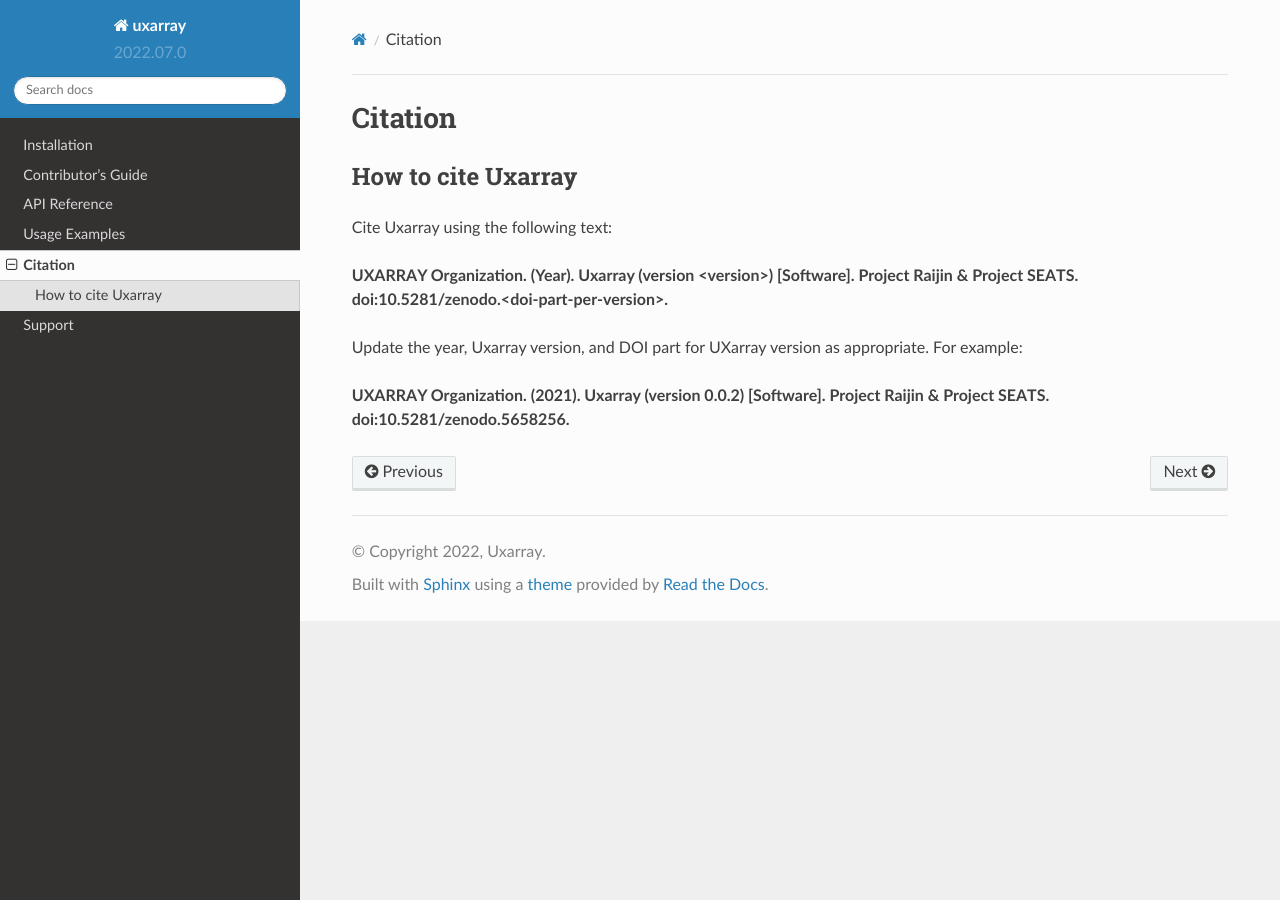
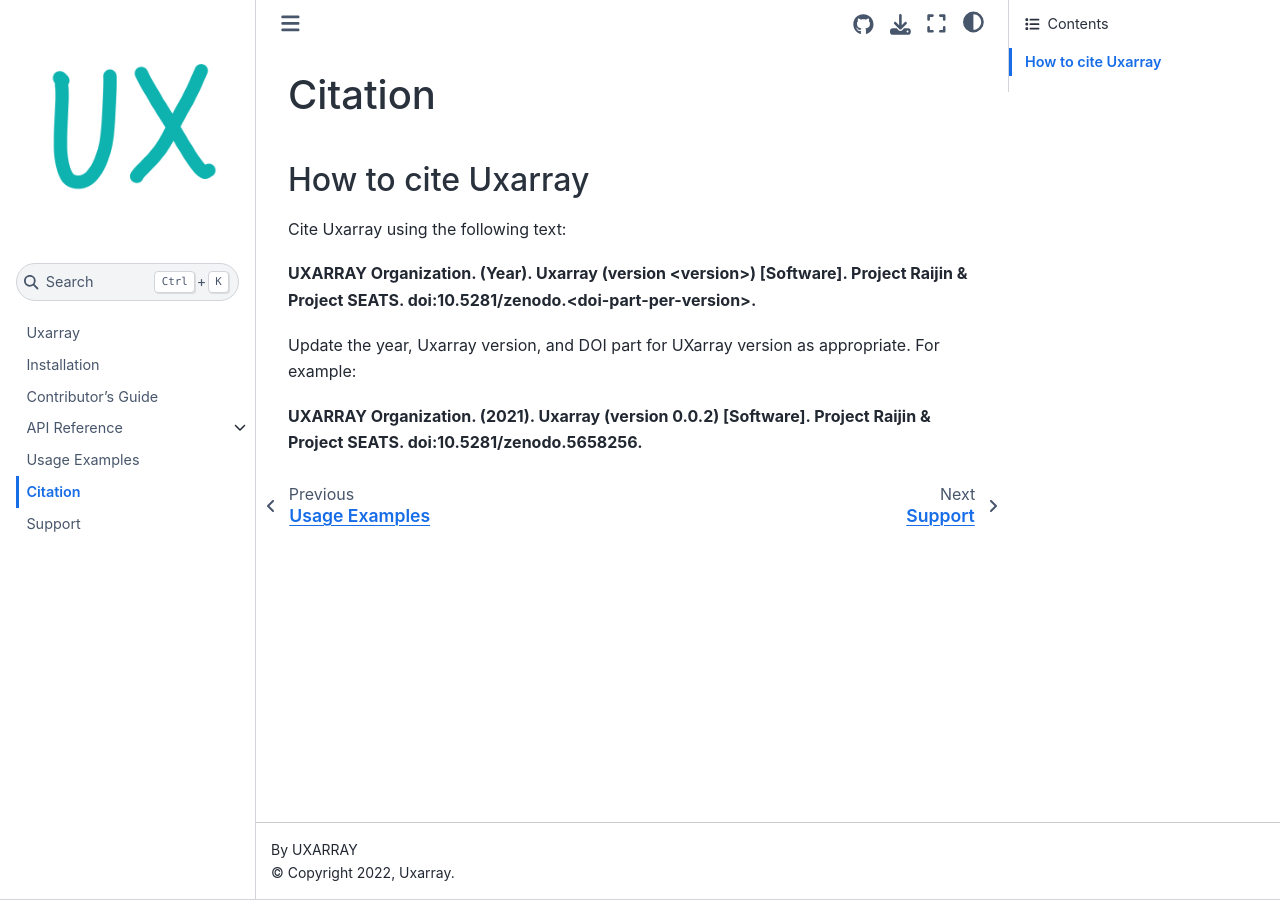
Before and after one commit to UXARRAY/uxarray, a Sphinx documentation site: the page built from docs/citation.rst, in a window 1280 px wide. Built offline with Sphinx 7.4.7 and the Sphinx Book theme 1.1.4, drawn with Linux system fonts in a browser that asks for light colours; some of the changed lines change nothing that is shown.

Commit message:
config changes and temp logo

```diff
--- a/docs/conf.py
+++ b/docs/conf.py
@@ -39,8 +39,23 @@
     'sphinx.ext.intersphinx', 'sphinx.ext.mathjax'
 ]
 
+extlinks = {
+    "issue": ("https://github.com/uxarray/uxarray/issues/%s", "GH"),
+    "pull": ("https://github.com/uxarray/uxarray/pull/%s", "PR"),
+}
+
 intersphinx_mapping = {
-    'python': ('http://docs.python.org/3/', None),
+    "python": ("https://docs.python.org/3/", None),
+    "pandas": ("https://pandas.pydata.org/pandas-docs/stable", None),
+    "iris": ("https://scitools-iris.readthedocs.io/en/latest", None),
+    "numpy": ("https://numpy.org/doc/stable", None),
+    "scipy": ("https://docs.scipy.org/doc/scipy", None),
+    "numba": ("https://numba.pydata.org/numba-doc/latest", None),
+    "matplotlib": ("https://matplotlib.org/stable/", None),
+    "dask": ("https://docs.dask.org/en/latest", None),
+    "cftime": ("https://unidata.github.io/cftime", None),
+    "rasterio": ("https://rasterio.readthedocs.io/en/latest", None),
+    "sparse": ("https://sparse.pydata.org/en/latest/", None),
     'xarray': ('http://xarray.pydata.org/en/stable/', None),
 }
 
@@ -106,15 +121,35 @@
 # The theme to use for HTML and HTML Help pages.  See the documentation for
 # a list of builtin themes.
 
-on_rtd = os.environ.get('READTHEDOCS') == 'True'
-if on_rtd:
-    html_theme = 'default'
-else:
-    import sphinx_rtd_theme
-    html_theme = 'sphinx_rtd_theme'
-    html_theme_path = [sphinx_rtd_theme.get_html_theme_path()]
+html_theme = "sphinx_book_theme"
+html_title = ""
 
 autosummary_imported_members = True
+
+html_context = {
+    "github_user": "uxarray",
+    "github_repo": "uxarray",
+    "github_version": "main",
+    "doc_path": "doc",
+}
+
+# Theme options are theme-specific and customize the look and feel of a theme
+# further.  For a list of options available for each theme, see the
+# documentation.
+html_theme_options = dict(
+    # analytics_id=''  this is configured in rtfd.io
+    # canonical_url="",
+    repository_url="https://github.com/uxarray/uxarray",
+    repository_branch="main",
+    path_to_docs="doc",
+    use_edit_page_button=True,
+    use_repository_button=True,
+    use_issues_button=True,
+    home_page_in_toc=True,
+    extra_navbar="",
+    navbar_footer_text="",
+    #extra_footer="""<p></p>""",
+)
 
 # The name for this set of Sphinx documents.
 # "<project> v<release> documentation" by default.
@@ -122,7 +157,7 @@
 
 # The name of an image file (relative to this directory) to place at the top
 # of the sidebar.
-# html_logo = '_static/images/nsf.png'
+html_logo = '_static/images/logos/xarray_temp_logo.png'
 
 # Add any paths that contain custom static files (such as style sheets) here,
 # relative to this directory. They are copied after the builtin static files,
```
Also changed, not shown: docs/_static/images/logos/xarray_temp_logo.png (added).
